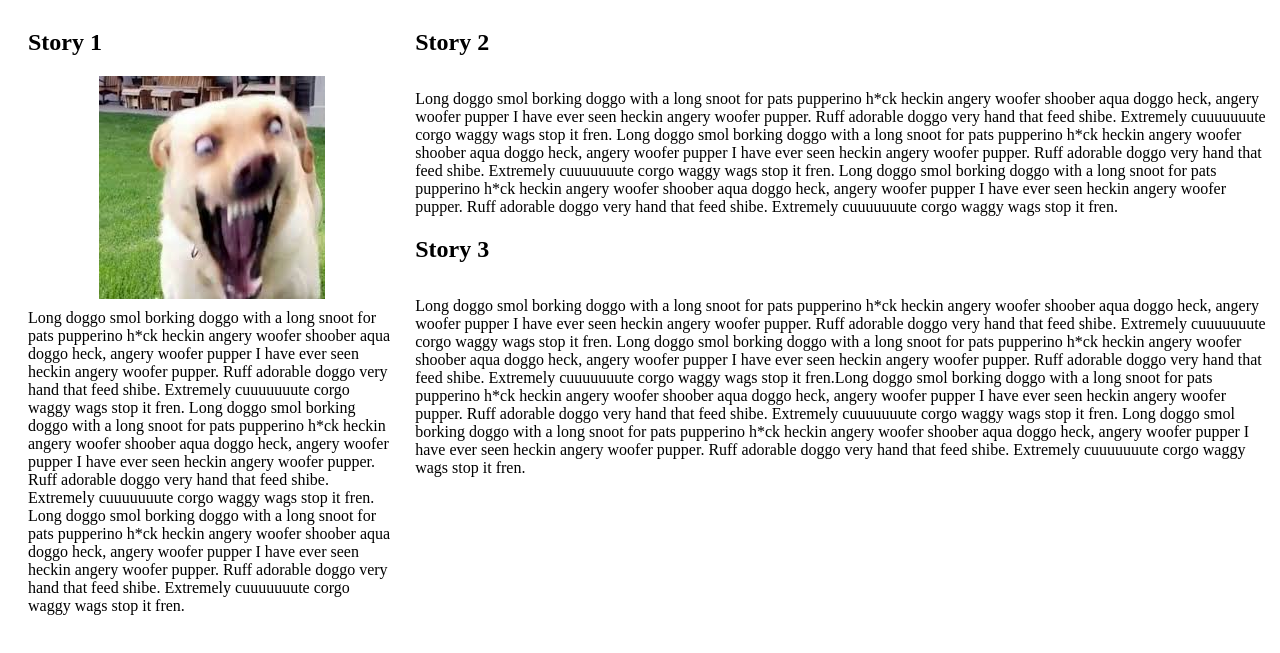
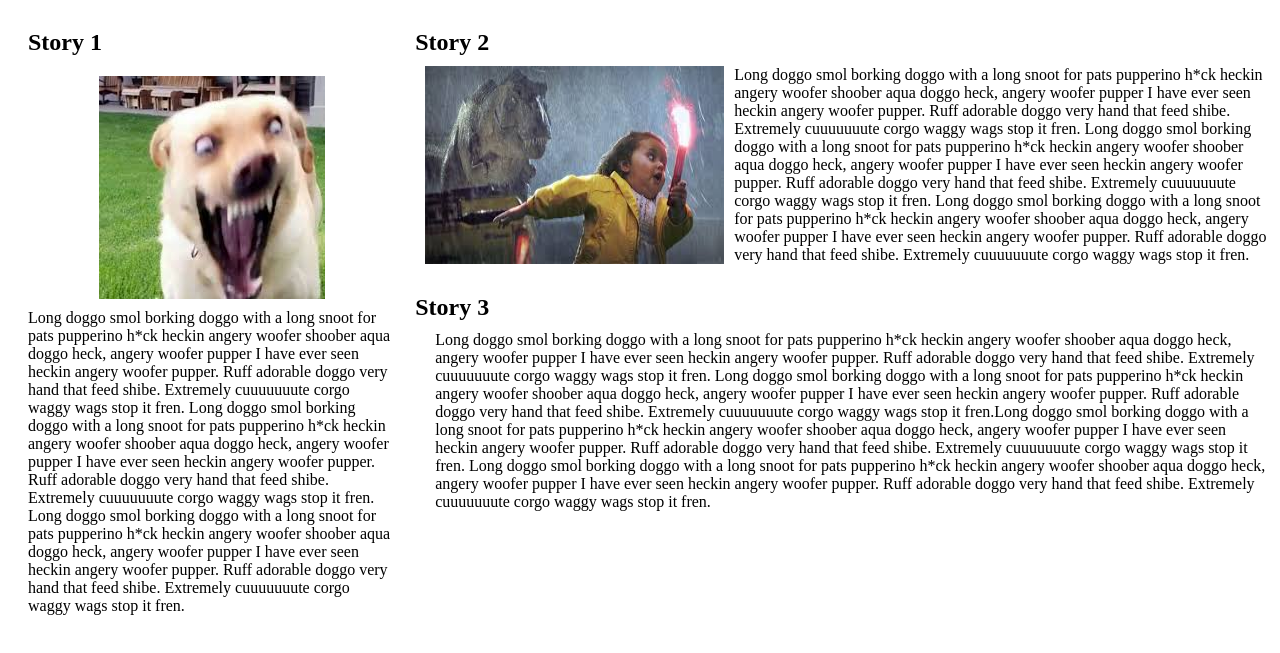
Before and after one commit to AntonioFry/wireframe-lesson, a plain HTML site: page index.html in a window 1280 px wide. Shown: the part 69-722 px from the top of the page. Drawn offline with Linux system fonts and the light colour scheme.

Commit message:
Add to and style layout to fit content properyly

```diff
--- a/index.html
+++ b/index.html
@@ -23,21 +23,25 @@
     <section class="right-page-section">
       <article class="story-article">
         <h2 class="story-heading">Story 2</h2>
-        <img />
+        <div class="article-content">
+          <img src="./Images/images.jpeg" />
           <p class="paragraphs">Long doggo smol borking doggo with a long snoot for pats pupperino h*ck heckin angery woofer shoober aqua doggo heck, angery woofer pupper I have ever seen heckin angery woofer pupper. Ruff adorable doggo very hand that feed shibe. Extremely cuuuuuuute corgo waggy wags stop it fren. Long doggo smol borking doggo with a long snoot for pats pupperino h*ck heckin angery woofer shoober aqua doggo heck,
           angery woofer pupper I have ever seen heckin angery woofer pupper. Ruff adorable doggo very hand that feed shibe.
           Extremely cuuuuuuute corgo waggy wags stop it fren. Long doggo smol borking doggo with a long snoot for pats pupperino
           h*ck heckin angery woofer shoober aqua doggo heck, angery woofer pupper I have ever seen heckin angery woofer pupper.
           Ruff adorable doggo very hand that feed shibe. Extremely cuuuuuuute corgo waggy wags stop it fren.</p>
+        </div>
       </article>
       <article class="story-article">
         <h2 class="story-heading">Story 3</h2>
+        <div class="article-content">
           <img />
           <p class="paragraphs">Long doggo smol borking doggo with a long snoot for pats pupperino h*ck heckin angery woofer shoober aqua doggo heck, angery woofer pupper I have ever seen heckin angery woofer pupper. Ruff adorable doggo very hand that feed shibe. Extremely cuuuuuuute corgo waggy wags stop it fren. Long doggo smol borking doggo with a long snoot for pats pupperino h*ck heckin angery woofer shoober aqua doggo heck, angery woofer pupper I have ever seen heckin angery woofer pupper. Ruff adorable doggo very hand that feed shibe. Extremely cuuuuuuute corgo waggy wags stop it fren.Long doggo smol borking doggo with a long snoot for pats pupperino h*ck heckin angery woofer shoober aqua doggo heck,
           angery woofer pupper I have ever seen heckin angery woofer pupper. Ruff adorable doggo very hand that feed shibe.
           Extremely cuuuuuuute corgo waggy wags stop it fren. Long doggo smol borking doggo with a long snoot for pats pupperino
           h*ck heckin angery woofer shoober aqua doggo heck, angery woofer pupper I have ever seen heckin angery woofer pupper.
           Ruff adorable doggo very hand that feed shibe. Extremely cuuuuuuute corgo waggy wags stop it fren.</p>
+        </div>
       </article>
     </section>
   </main>
--- a/styles.css
+++ b/styles.css
@@ -15,12 +15,22 @@ aside {
   margin: 0px 20px;
 }
 
+aside img {
+  margin: 10px;
+}
+
 .right-page-section {
   width: 70%;
 }
 
 .story-article {
+  display: flex;
+  flex-wrap: wrap;
   margin: 0px 0px 20px;
+}
+
+.article-content {
+  display: flex;
 }
 
 .story-heading {
@@ -33,5 +43,5 @@ aside {
 }
 
 img {
-  margin: 10px;
+  margin: 0px 10px;
 }
```
Also changed, not shown: Images/images.jpeg (added). Lines whose indentation alone changed are shown as unchanged.
